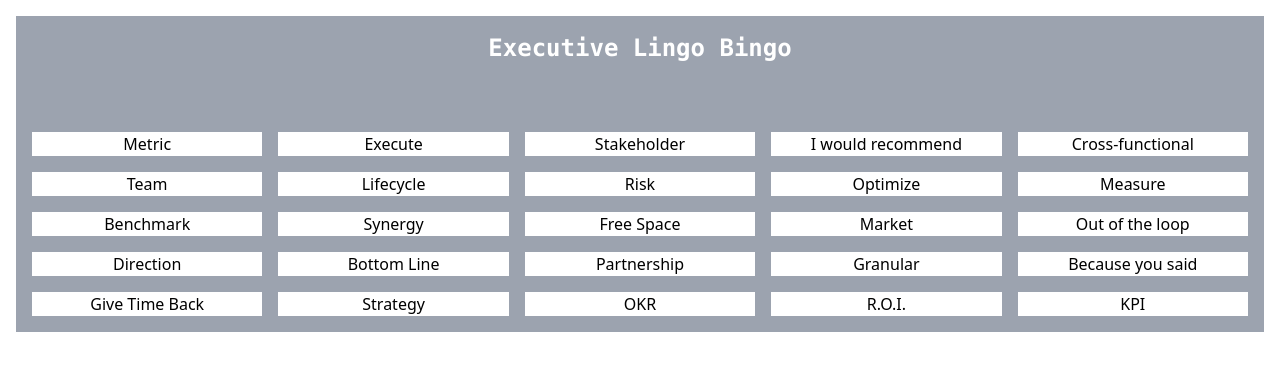
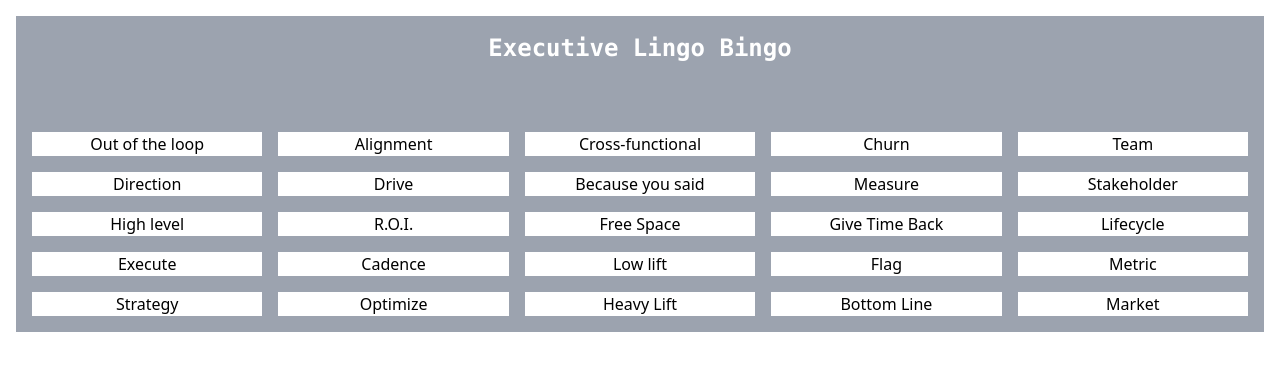
Before and after one commit to itsjustkevin/exec-bingo, a Vue app: page / in a window 1280 px wide. Shown: the top 370 px of the page. Built offline with nearby package versions, Linux system fonts and the light colour scheme.

Commit message:
Update wordlist.js

```diff
--- a/data/wordlist.js
+++ b/data/wordlist.js
@@ -97,6 +97,34 @@ export default [
     },
     {
         id: 25,
-        word: 'Partnership'
+        word: 'Circle Back'
+    },
+    {
+        id: 26,
+        word: 'High level'
+    },
+    {
+        id: 27,
+        word: 'Cadence'
+    },
+    {
+        id: 28,
+        word: 'Flag'
+    },
+    {
+        id: 29,
+        word: 'Churn'
+    },
+    {
+        id: 30,
+        word: 'Alignment'
+    },
+    {
+        id: 31,
+        word: 'Heavy Lift'
+    },
+    {
+        id: 32,
+        word: 'Low lift'
     },
 ]
```
